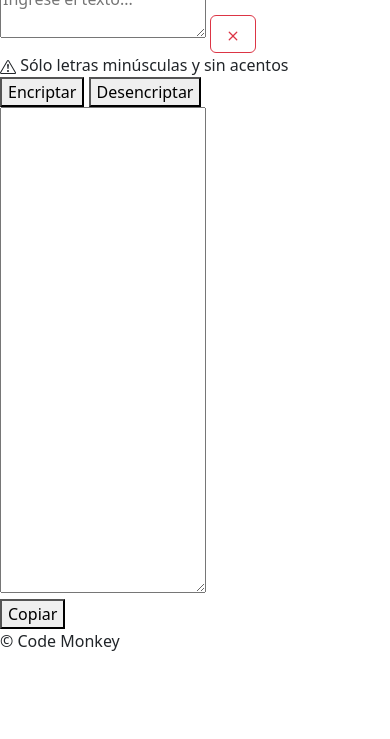
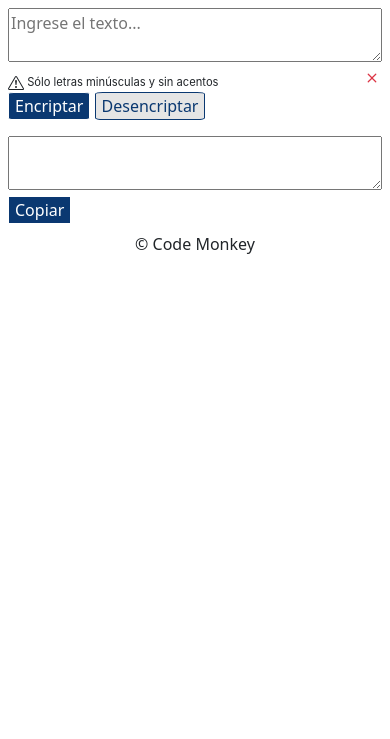
Before and after one commit to osvaldoorozco7/encriptador, a plain HTML site: page encriptador.html in a window 390 px wide. Shown: the part 105-844 px from the top of the page. Drawn offline with nearby package versions, Linux system fonts and the light colour scheme.

Commit message:
different screens

```diff
--- a/encriptador.css
+++ b/encriptador.css
@@ -1,4 +1,4 @@
-@media screen and (max-width: 320px) {
+@media screen and (max-width: 425px) {
     body {
         background: #E5E5E5;
     }
@@ -64,7 +64,7 @@
 
     .textarea-container button {
         position: absolute;
-        top: 19%;
+        top: 20%;
         right: 2%;
         padding: 0%;
     }
@@ -118,7 +118,7 @@
     }
 
     .salida_texto {
-        height:min-content;
+        height: auto;
     }
 
     .btn-outline-danger {
@@ -135,7 +135,7 @@
 
 }
 
-/*@media screen {
+@media screen and (min-width: 426px) {
     body {
         background: #E5E5E5;
     }
@@ -283,4 +283,4 @@
     .copyright {
         text-align: center;
     }
-}/*
+}
--- a/encriptador.html
+++ b/encriptador.html
@@ -50,7 +50,7 @@
                 </div>
 
                 <div class="salida">
-                    <textarea name="text_area_2" id="text_out" rows="20" class="text_area salida_texto"></textarea>
+                    <textarea name="text_area_2" id="text_out"  class="text_area salida_texto"></textarea>
                     <br>
                     <button id="copiar" class="boton_azul">Copiar</button>
                 </div>
--- a/encriptador.js
+++ b/encriptador.js
@@ -98,3 +98,10 @@ textarea.addEventListener("keyup", e =>{
     let scHeight = e.target.scrollHeight;
     textarea.style.height = `${scHeight}px`;
 });
+
+const textarea_2 = document.querySelector(".salida_texto");
+textarea_2.addEventListener("keyup", a => {
+    textarea_2.style.height = "auto";
+    let scHeight2 = a.target.scrollHeight;
+    textarea_2.style.height = `${scHeight2}px`;
+})
```
